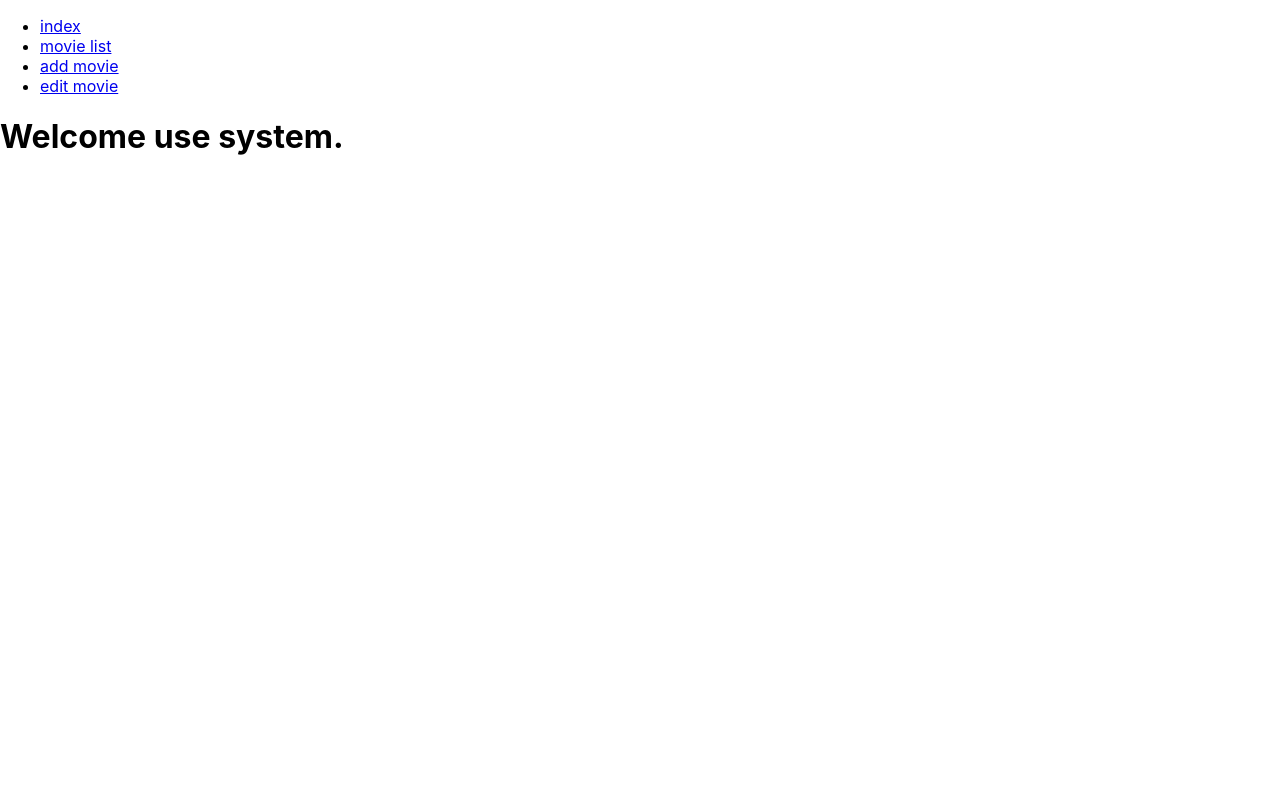
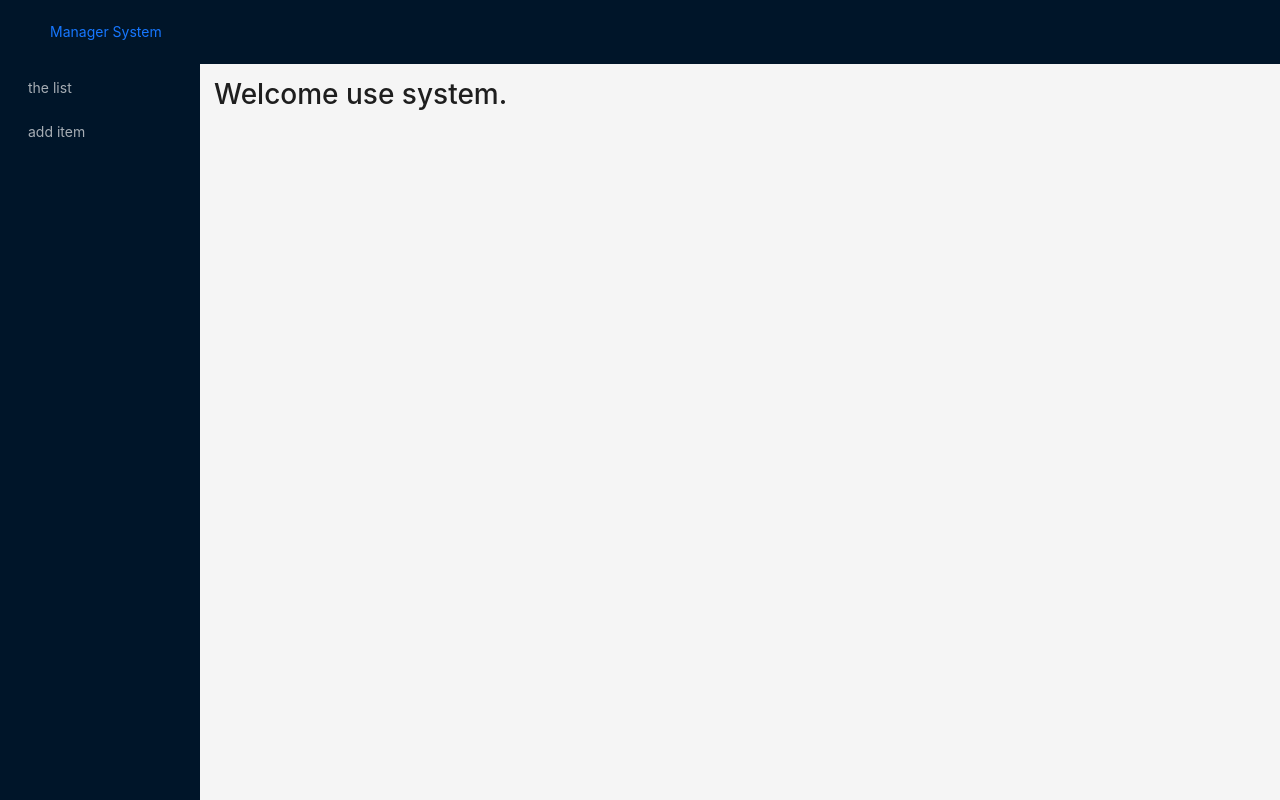
Before and after one commit to espazo/Films, a React (Create React App) app in the folder client/: page / in a window 1280 px wide. Built offline with nearby package versions, Linux system fonts and the light colour scheme.

Commit message:
ui: add antd layout

```diff
--- a/client/package.json
+++ b/client/package.json
@@ -11,6 +11,7 @@
         "@types/react": "^18.3.3",
         "@types/react-dom": "^18.3.0",
         "@types/redux-logger": "^3.0.13",
+        "antd": "^5.18.1",
         "axios": "^1.7.2",
         "react": "^18.3.1",
         "react-dom": "^18.3.1",
--- a/client/src/App.tsx
+++ b/client/src/App.tsx
@@ -1,11 +1,11 @@
 import React from 'react';
-import Layout from './pages/Layout';
+import _Layout from './pages/_Layout';
 import {BrowserRouter, Route} from "react-router-dom";
 
 function App() {
     return (
         <BrowserRouter>
-            <Route path='/' component={Layout}></Route>
+            <Route path='/' component={_Layout}></Route>
         </BrowserRouter>
     );
 }
--- a/client/src/index.css
+++ b/client/src/index.css
@@ -11,3 +11,14 @@ code {
   font-family: source-code-pro, Menlo, Monaco, Consolas, 'Courier New',
     monospace;
 }
+
+.container {
+  position: fixed;
+  width: 100%;
+  height: 100%;
+  display: flex;
+}
+
+.main {
+  padding: 1em;
+}
--- a/client/src/index.tsx
+++ b/client/src/index.tsx
@@ -1,6 +1,7 @@
 import React from 'react';
 import ReactDOM from 'react-dom';
 import './index.css';
+import 'antd/dist/reset.css';
 import App from './App';
 
 // const root = ReactDOM.createRoot(
--- a/client/src/pages/Layout.tsx
+++ /dev/null
@@ -1,37 +0,0 @@
-import React from 'react';
-import {NavLink, Route} from 'react-router-dom';
-import Home from "./Home";
-import MovieList from "./movie/MovieList";
-import AddMovie from "./movie/AddMovie";
-import EditMovie from "./movie/EditMovie";
-
-const Layout: React.FC = function () {
-    return (
-        <div>
-            <header>
-                <ul>
-                    <li>
-                        <NavLink to='/'>index</NavLink>
-                    </li>
-                    <li>
-                        <NavLink to='/movie'>movie list</NavLink>
-                    </li>
-                    <li>
-                        <NavLink to='/movie/add'>add movie</NavLink>
-                    </li>
-                    <li>
-                        <NavLink to='/movie/edit/1234'>edit movie</NavLink>
-                    </li>
-                </ul>
-                <div>
-                        <Route path='/' component={Home} exact={true}></Route>
-                        <Route path='/movie' component={MovieList} exact={true}></Route>
-                        <Route path='/movie/add' component={AddMovie}></Route>
-                        <Route path='/movie/edit/:id' component={EditMovie as any}></Route>
-                </div>
-            </header>
-        </div>
-    );
-};
-
-export default Layout;
--- /dev/null
+++ b/client/src/pages/_Layout.tsx
@@ -0,0 +1,64 @@
+import React from 'react';
+import {NavLink, Route} from 'react-router-dom';
+import Home from "./Home";
+import MovieList from "./movie/MovieList";
+import AddMovie from "./movie/AddMovie";
+import EditMovie from "./movie/EditMovie";
+import {Layout, Menu} from 'antd';
+import Icon from "antd/es/icon";
+
+const {
+    Header, Sider, Content,
+} = Layout;
+
+const _Layout: React.FC = function () {
+    return (
+        <div className="container">
+            <Layout>
+                <Header className="header">
+                    <NavLink to='/'>
+                        Manager System
+                    </NavLink>
+                </Header>
+                <Layout>
+                    <Sider>
+                        <Menu mode='inline' theme='dark'>
+                            <Menu.Item key='1'>
+                                <NavLink to='/movie'>the list</NavLink>
+                            </Menu.Item>
+                            <Menu.Item key='2'>
+                                <NavLink to='/movie/add'>add item</NavLink>
+                            </Menu.Item>
+                        </Menu>
+                    </Sider>
+                    <Content>
+                        <div className='main'>
+                            <Route path='/' component={Home} exact={true}></Route>
+                            <Route path='/movie' component={MovieList} exact={true}></Route>
+                            <Route path='/movie/add' component={AddMovie}></Route>
+                            <Route path='/movie/edit/:id' component={EditMovie as any}></Route>
+                        </div>
+                    </Content>
+                </Layout>
+            </Layout>
+            {/*<header>*/}
+            {/*    <ul>*/}
+            {/*        <li>*/}
+            {/*            <NavLink to='/'>index</NavLink>*/}
+            {/*        </li>*/}
+            {/*        <li>*/}
+            {/*            <NavLink to='/movie'>movie list</NavLink>*/}
+            {/*        </li>*/}
+            {/*        <li>*/}
+            {/*            <NavLink to='/movie/add'>add movie</NavLink>*/}
+            {/*        </li>*/}
+            {/*        <li>*/}
+            {/*            <NavLink to='/movie/edit/1234'>edit movie</NavLink>*/}
+            {/*        </li>*/}
+            {/*    </ul>*/}
+            {/*</header>*/}
+        </div>
+    );
+};
+
+export default _Layout;
```
